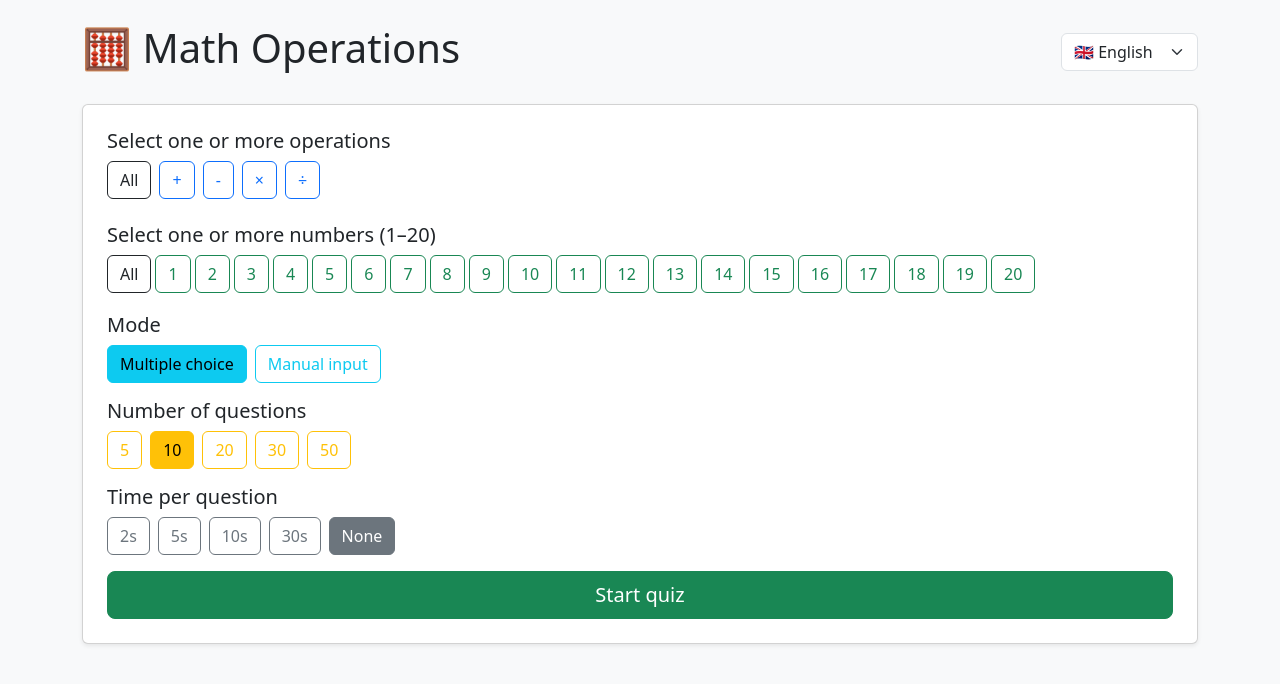
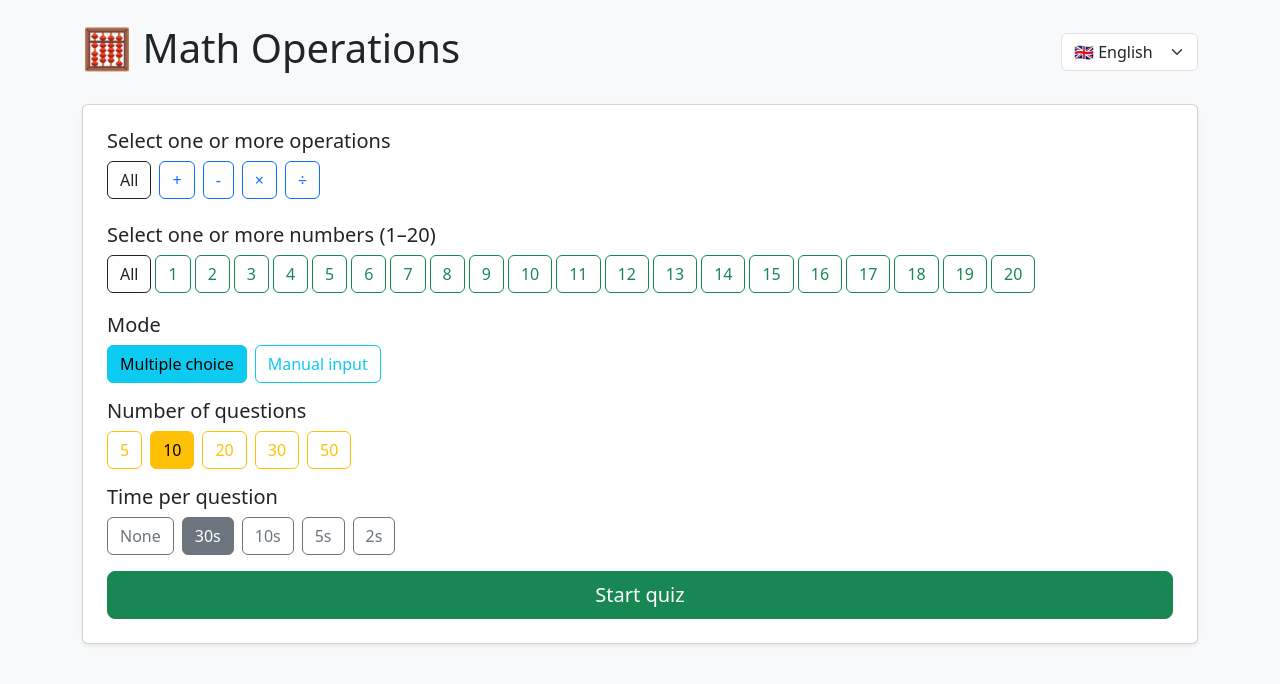
Before and after one commit to ghantoos/minimath, a React (Create React App) app: page / in a window 1280 px wide. Shown: the top 684 px of the page. Built offline with nearby package versions, Linux system fonts and the light colour scheme.

Commit message:
Default timer to 30s

```diff
--- a/src/components/Menu.js
+++ b/src/components/Menu.js
@@ -7,7 +7,7 @@ export default function Menu({ onStart }) {
   const [numbers, setNumbers] = useState([]);
   const [mode, setMode] = useState("multiple");
   const [totalQuestions, setTotalQuestions] = useState(10);
-  const [timer, setTimer] = useState(null);
+  const [timer, setTimer] = useState(30);
   const [showModal, setShowModal] = useState(false);
 
   const { t } = useTranslation();
@@ -125,7 +125,7 @@ export default function Menu({ onStart }) {
 
       <h5>{t("timer")}</h5>
       <div className="mb-3">
-        {[2, 5, 10, 30, "none"].map((tValue) => (
+        {["none", 30, 10, 5, 2].map((tValue) => (
           <button
             key={tValue}
             className={`btn me-2 ${
```
